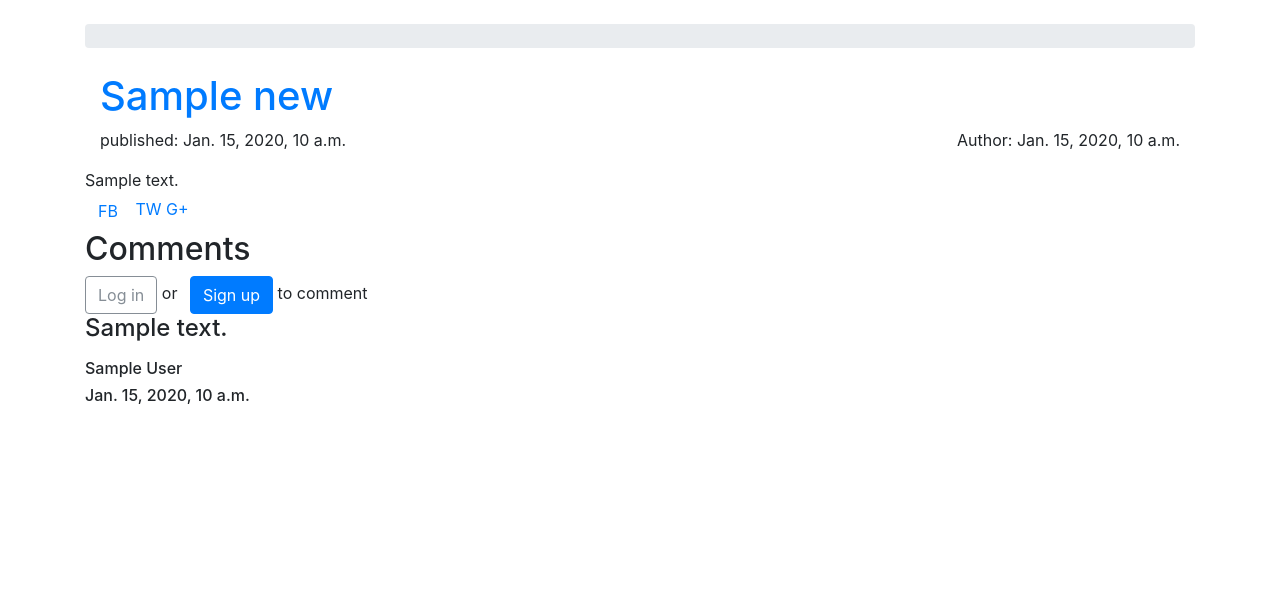
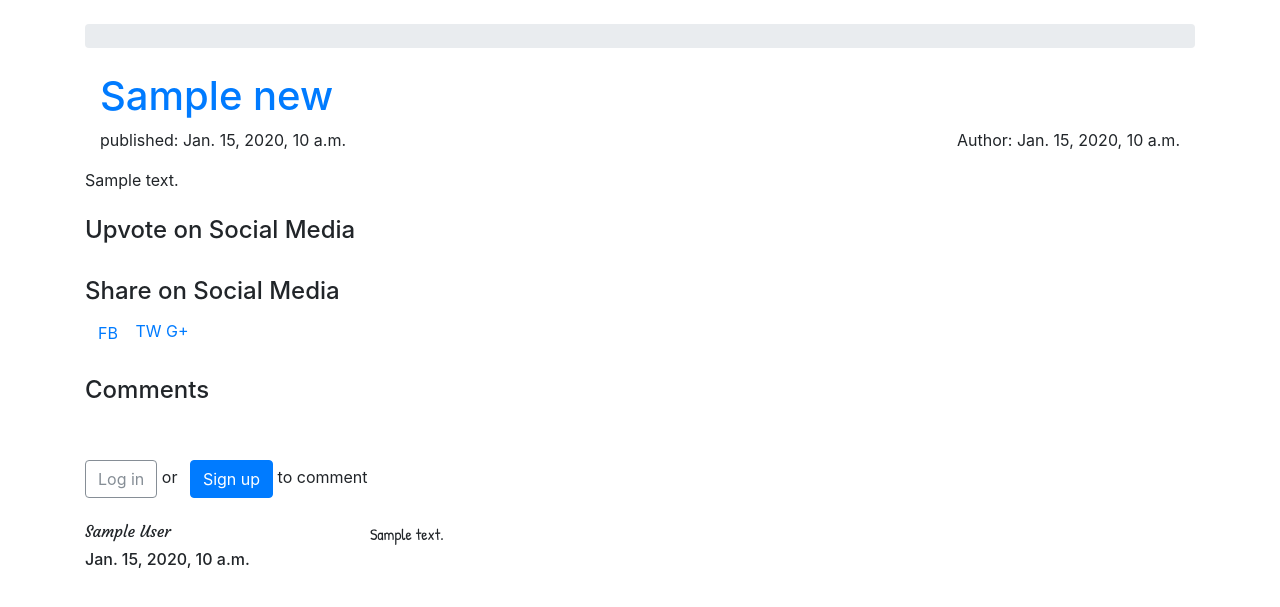
Before and after one commit to vipinmohan22/django-auth-calc-news, a Django app: template newsapp/templates/newsapp/news_detail.html in a window 1280 px wide. Shown: the part 56-663 px from the top of the page. Run offline with Django 3.2, Linux system fonts and the light colour scheme; the template is opened without the code that fills it: most values are stand-ins (such as "Sample title", 1, 10 or a date in 2020); some libraries are stand-ins or nearby versions.

Commit message:
updated css and news detail template

```diff
--- a/newsapp/static/newsapp/css/app.css
+++ b/newsapp/static/newsapp/css/app.css
@@ -5,3 +5,12 @@
 .errorlist {
     color: red;
 }
+.username
+{
+    text-transform: capitalize;
+    font-family: 'Courgette', cursive;
+}
+.commentfont
+{
+    font-family: 'Patrick Hand', cursive;
+}
--- a/newsapp/templates/newsapp/base.html
+++ b/newsapp/templates/newsapp/base.html
@@ -13,8 +13,9 @@
     <meta property="og:description"
           content="Adding a Facebook like button to the website is an easy task, however you may need to have an eye on few other performance related issue which may occur while a(...)"/>
     <meta property="og:image" content="https://beginnersbook.com/wp-content/uploads/2013/09/fblike1-150x150.jpg"/>
-
+    <link href="https://fonts.googleapis.com/css?family=Courgette" rel="stylesheet">
     <link href="https://fonts.googleapis.com/css?family=PT+Serif" rel="stylesheet">
+    <link href="https://fonts.googleapis.com/css?family=Patrick+Hand" rel="stylesheet">
     <link rel="stylesheet" href="{% static 'newsapp/css/bootstrap.min.css' %}">
     <link rel="stylesheet" href="{% static 'newsapp/css/app.css' %}">
 
--- a/newsapp/templates/newsapp/news_detail.html
+++ b/newsapp/templates/newsapp/news_detail.html
@@ -21,19 +21,23 @@
         <article class="text-justify">{{ news.description|linebreaksbr }}</article>
     </div>
 </div>
+<br>
+<h4>Upvote on Social Media</h4>
 <div>
     <div class="fb-like" data-href="{{ request.build_absolute_uri }}" data-width="100"
          data-layout="button_count" data-action="like" data-size="small" data-show-faces="true" data-share="true"></div>
     <g:plusone href="{{ request.build_absolute_uri }}"></g:plusone>
 </div>
-
+<br>
+<h4>Share on Social Media</h4>
 <div class="social_share">
     <a href="http://www.facebook.com/sharer.php?u={{ request.build_absolute_uri }}" class="btn btn-default">FB</a>
     <a href="http://twitter.com/share?url={{ request.build_absolute_uri }}&text={{ news.Title }}">TW</a>
     <a href="https://plus.google.com/share?url={{ request.build_absolute_uri }}">G+</a>
 </div>
-<h2>Comments</h2>
-
+<br>
+<h4>Comments</h4>
+<br><br>
 {% if user.is_authenticated %}
 <a class="btn btn-default" href="{% url 'newsapp:add_comment' pk=news.pk %}">Add comment</a>
 
@@ -42,13 +46,18 @@
 <a href="{% url 'signup' %}" class="btn btn-primary ml-2">Sign up</a> to comment
 
 {% endif %}
+<br>
+{% for comment in news.comments.all %}
+<br>
+<div class="row">
+<div class="col-sm-3">
+    <h6 class="username">{{ comment.author }}</h6>
+    <h6>{{ comment.created_date }}</h6>
+</div>
+    <div class="col-sm-9">
+    <p class="commentfont">{{ comment.text}}</p>
+    </div>
 
-{% for comment in news.comments.all %}
-<div class="comment">
-
-    <h4>{{ comment.text|linebreaks }}</h4>
-    <h6>{{ comment.author }}</h6>
-    <h6>{{ comment.created_date }}</h6>
     {% if user.id == comment.author.id %}
     <div class="date">
         <a class="btn btn-warning" href="{% url 'newsapp:comment_remove' pk=comment.pk %}"><span
```
Also changed, not shown: db.sqlite3.
